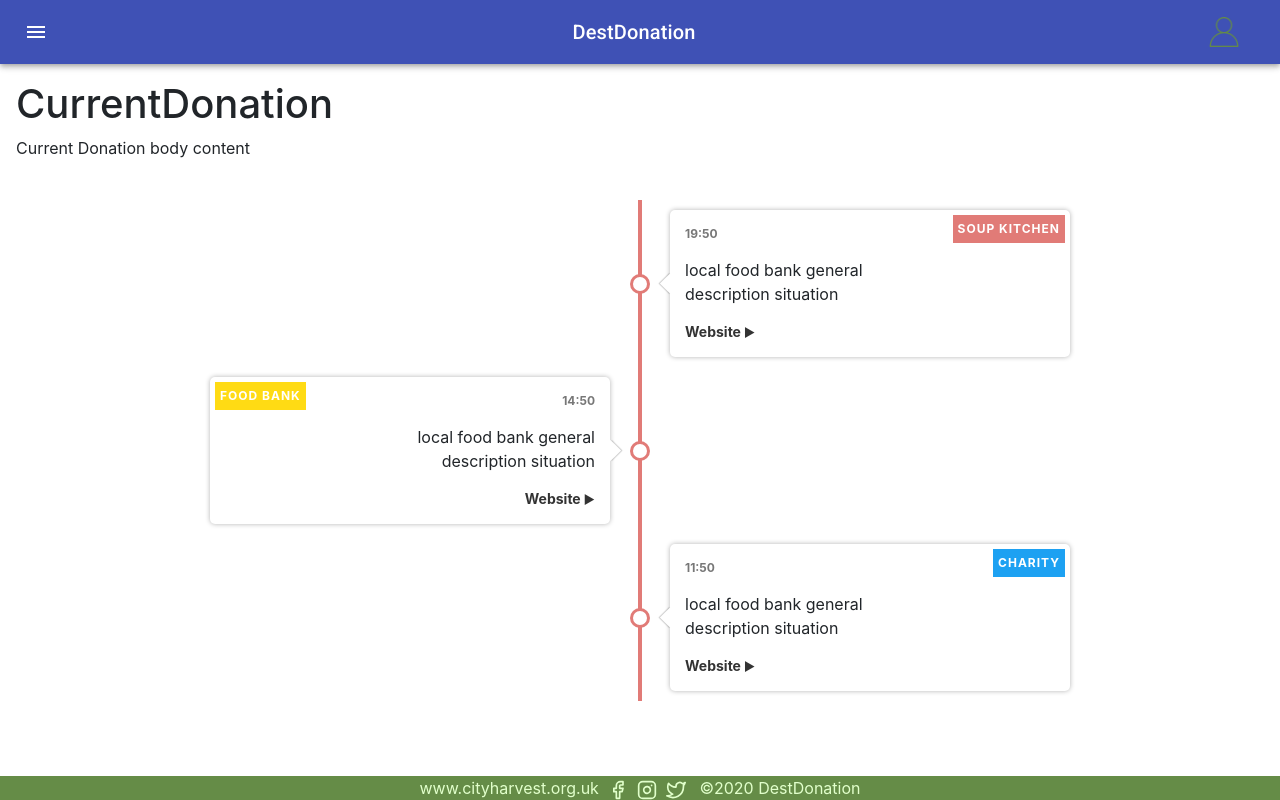
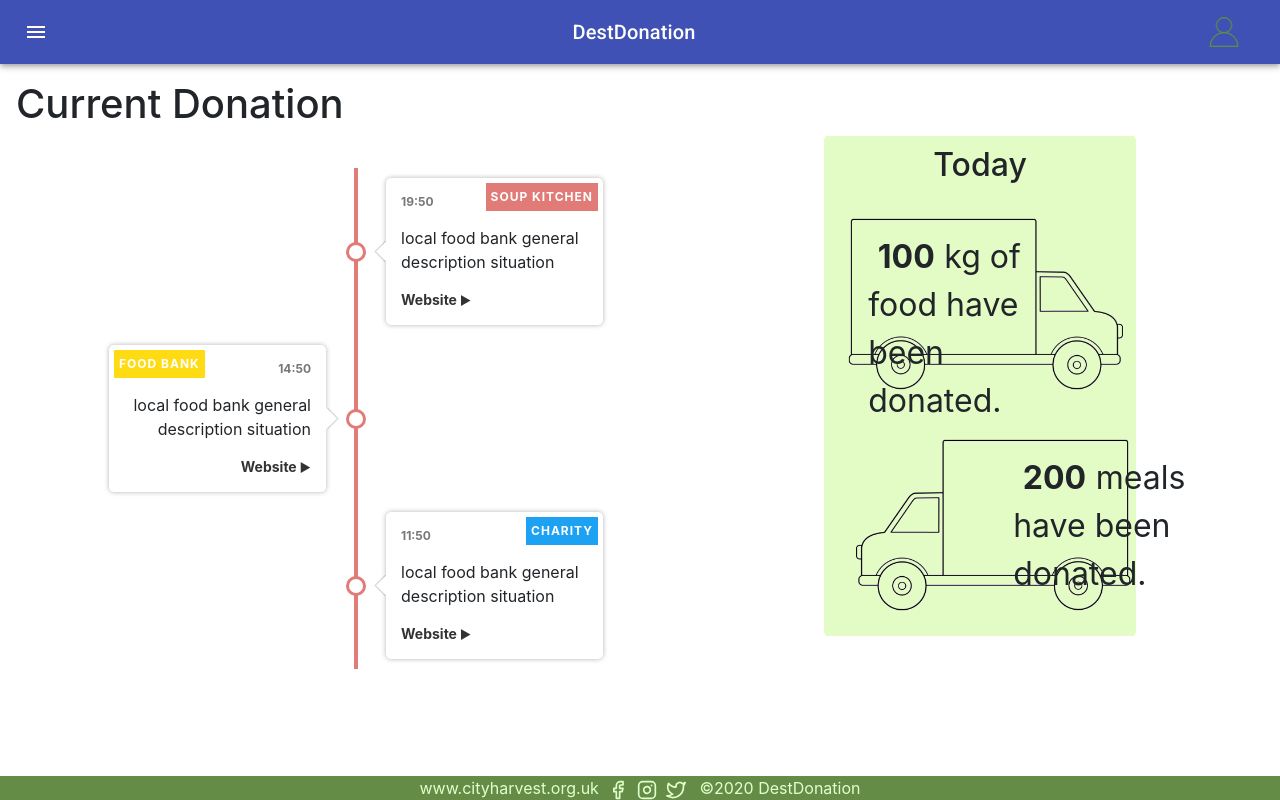
Before and after one commit to Luke-TE/destdonation, a React (Create React App) app in the folder client/: page /Current-Donation in a window 1280 px wide. Built offline with nearby package versions, Linux system fonts and the light colour scheme.

Commit message:
[ljt18] Added DailyUpdate to current donation page

```diff
--- a/client/src/components/CurrentDonation/CurrentDonation.tsx
+++ b/client/src/components/CurrentDonation/CurrentDonation.tsx
@@ -1,14 +1,15 @@
 import React, { Component } from "react";
 import Timeline from "./Timeline/Timeline";
 import "./CurrentDonation.css";
+import DailyUpdate from "../DailyUpdate/DailyUpdate";
 
 class CurrentDonation extends Component {
   render() {
     // @ts-ignore
     return (
       <div className="page-content">
-        <h1>CurrentDonation</h1>
-        <p>Current Donation body content</p>
+        <h1>Current Donation</h1>
+        <DailyUpdate foodWeight={100} numOfMeals={200}></DailyUpdate>
         <Timeline />
       </div>
     );
--- a/client/src/components/Home/Home.css
+++ b/client/src/components/Home/Home.css
@@ -0,0 +1,3 @@
+.page-content {
+  padding: 1em;
+}
```
